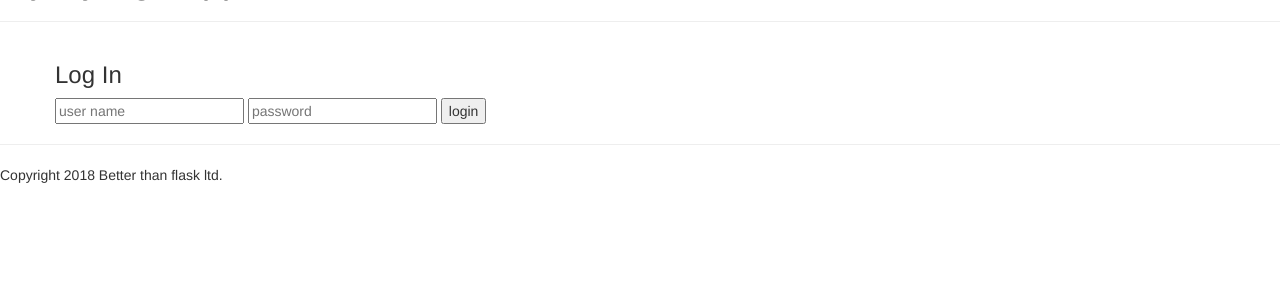
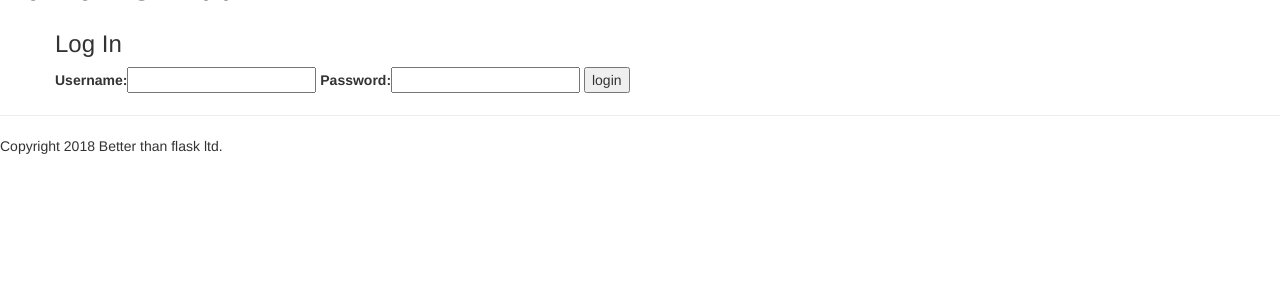
Before and after one commit to Miguelmargar/try_django, a Django app: page /accounts/login in a window 1280 px wide. Shown: the part 59-351 px from the top of the page. Run offline with Django 3.2, Linux system fonts and the light colour scheme; some libraries are stand-ins or nearby versions.

Commit message:
started profile page

```diff
--- a/accounts/forms.py
+++ b/accounts/forms.py
@@ -0,0 +1,42 @@
+from django import forms
+from django.contrib.auth.forms import UserCreationForm
+from django.contrib.auth.models import User
+from django.core.exceptions import ValidationError
+
+class UserLoginForm(forms.Form):
+    """
+    Used by the user to enter login credentials
+    """
+    username = forms.CharField()
+    password = forms.CharField(widget=forms.PasswordInput)
+
+
+class UserRegistrationForm(UserCreationForm):
+    """
+    Used by the user to sign up with the website
+    """
+    password1 = forms.CharField(label='Password', widget=forms.PasswordInput)
+    password2 = forms.CharField(
+        label='Password Confirmation',
+        widget=forms.PasswordInput
+    )
+
+    class Meta:
+        model = User
+        fields = ['username', 'email', 'password1', 'password2']
+
+    def clean_email(self):
+        email = self.cleaned_data.get('email')
+        username = self.cleaned_data.get('username')
+        if User.objects.filter(email=email).exclude(username=username):
+            raise forms.ValidationError(u'Email addresses must be unique.')
+        return email
+
+    def clean_password2(self):
+        password1 = self.cleaned_data.get('password1')
+        password2 = self.cleaned_data.get('password2')
+
+        if password1 != password2:
+            raise ValidationError("Passwords do not match")
+
+        return password2
--- a/accounts/templates/accounts/login.html
+++ b/accounts/templates/accounts/login.html
@@ -1,13 +1,14 @@
 {% extends 'home/base.html' %}
-
+{% load bootstrap_tags %}
 {% block content %}
 
 <h3>Log In</h3>
 
 <form method="POST">
     {% csrf_token %}
-    <input type="text" name="username" placeholder="user name" required/>
-    <input type="password" name="password" placeholder="password" required/>
+
+    {{ form | as_bootstrap }}
+
     <input type="submit" value="login"/>
 
 </form>
--- a/accounts/views.py
+++ b/accounts/views.py
@@ -3,27 +3,46 @@ from django.shortcuts import redirect
 from django.contrib import auth
 from django.http import HttpResponse
 from django.contrib.auth import authenticate
+from .forms import UserLoginForm, UserRegistrationForm
 
 # Create your views here.
 def login(request):
     if request.method == "POST":
-        #gets the username and password off the form
-        u = request.POST["username"]
-        p = request.POST["password"]
-        #gives the username and password to the variable user
-        user = authenticate(username = u, password = p)
+        login_form = UserLoginForm(request.POST)
+        if login_form.is_valid():
+            user = authenticate(username = login_form.cleaned_data["username"], password = login_form.cleaned_data["password"])
 
-        if user is not None:
-            auth.login(request, user) # we use auth as we are importing from line 3 and if we don't use auth.login it will conflict like with the logout function underneath
-            return redirect("/")
-        else:
-            return HttpResponse("That user or password is wrong!")
+            if user is not None:
+                auth.login(request, user) # we use auth as we are importing from line 3 and if we don't use auth.login it will conflict like with the logout function underneath
+                return redirect("/")
+            else:
+                login_form.add_error(None, "your username or password are incorrect")
     else:
-        return render(request, "accounts/login.html")
+        login_form = UserLoginForm()
+
+    return render(request, "accounts/login.html", {"form": login_form})
 
 def register(request):
-    return render(request, "accounts/register.html")
+    if request.method == "POST":
+        registration_form = UserRegistrationForm(request.POST)
+        if registration_form.is_valid():
+            registration_form.save()
+            user = authenticate(username = registration_form.cleaned_data["username"], password = registration_form.cleaned_data["password"])
+            if user is not None:
+                auth.login(request, user)
+                return redirect("/")
+            else:
+                registration_form.add_error(None, "can't log in now, try later")
+
+    else:
+        registration_form = UserRegistrationForm()
+
+
+    return render(request, "accounts/register.html", {"form": registration_form})
 
 def logout(request):
     auth.logout(request)
     return redirect('/')
+
+def profile(request):
+    return render(request, "accounts/profile.html")
--- a/home/templates/home/base.html
+++ b/home/templates/home/base.html
@@ -30,6 +30,7 @@
                 <ul class="nav navbar-nav navbar-right">
                     {% if user.is_authenticated %}
                     <li><a href="{% url 'logout' %}"><i class="fa fa-sign-out"></i> Logout</a></li>
+                    <li><a href="{% url 'profile' %}"><i class="fa fa-sign-out"></i> Profile</a></li>
                     {% else %}
                     <li><a href="{% url 'register' %}"><i class="fa fa-user-plus"></i> Register</a></li>
                     <li><a href="{% url 'login' %}"><i class="fa fa-sign-in"></i> Login</a></li>
@@ -39,7 +40,7 @@
         </div>
     </nav>
 
-    <hr>
+
     <div class="container">
         <div class="row">
             {% block content %}
--- a/trydjango/settings.py
+++ b/trydjango/settings.py
@@ -37,6 +37,7 @@ INSTALLED_APPS = [
     'django.contrib.sessions',
     'django.contrib.messages',
     'django.contrib.staticfiles',
+    'django_forms_bootstrap',
     'home',
     'accounts',
 ]
--- a/trydjango/urls.py
+++ b/trydjango/urls.py
@@ -16,12 +16,13 @@ Including another URLconf
 from django.conf.urls import url
 from django.contrib import admin
 from home.views import get_index
-from accounts.views import login, register, logout
+from accounts.views import login, register, logout, profile
 
 urlpatterns = [
     url(r'^admin/', admin.site.urls),
     url(r'^$', get_index),
     url(r'^accounts/login$', login, name="login"),
     url(r'^accounts/register$', register, name="register"),
-    url(r'^accounts/logout$', logout, name="logout")
+    url(r'^accounts/logout$', logout, name="logout"),
+    url(r'^accounts/profile$', profile, name="profile")
 ]
```
Also changed, not shown: accounts/templates/accounts/profile.html (added, +10 -0 lines), accounts/templates/accounts/register.html (+9 -1 lines), db.sqlite3.
